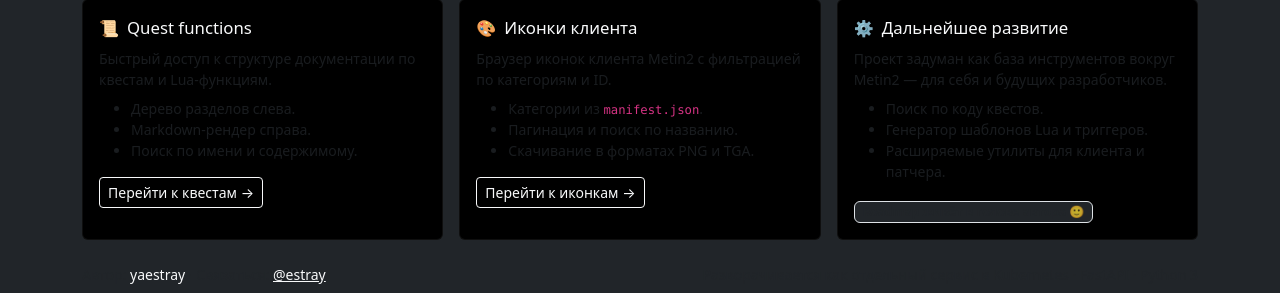
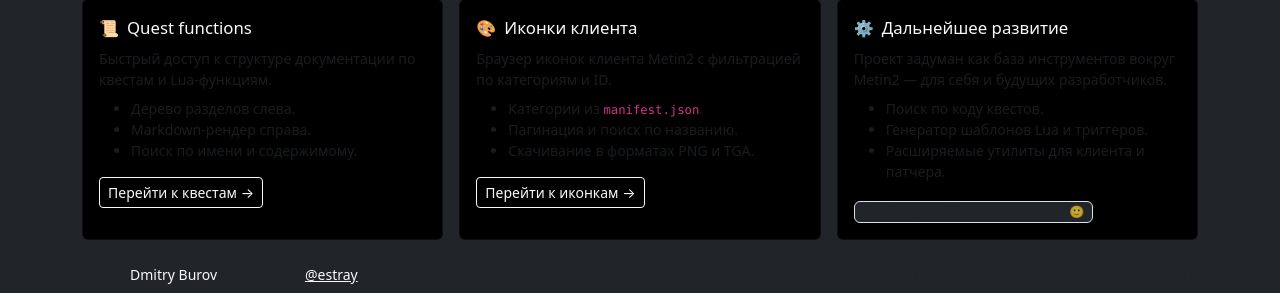
Before and after one commit to yaestray/metin2-tools-ui, a FastAPI app: page / in a window 1280 px wide. Shown: the part 542-835 px from the top of the page. Run offline with FastAPI, Linux system fonts and the light colour scheme.

Commit message:
1.0.0.9.1

```diff
--- a/app/templates/index.html
+++ b/app/templates/index.html
@@ -129,7 +129,7 @@
 
 <div class="mt-4 mb-2 small text-muted d-flex flex-column flex-md-row justify-content-between gap-2">
   <div>
-    Автор: <span class="text-light">yaestray</span> ·
+    Автор: <span class="text-light">Dmitry Burov</span> ·
     Связаться: <a href="https://estray.t.me" class="link-light" target="_blank">@estray</a>
   </div>
   <div>
```
